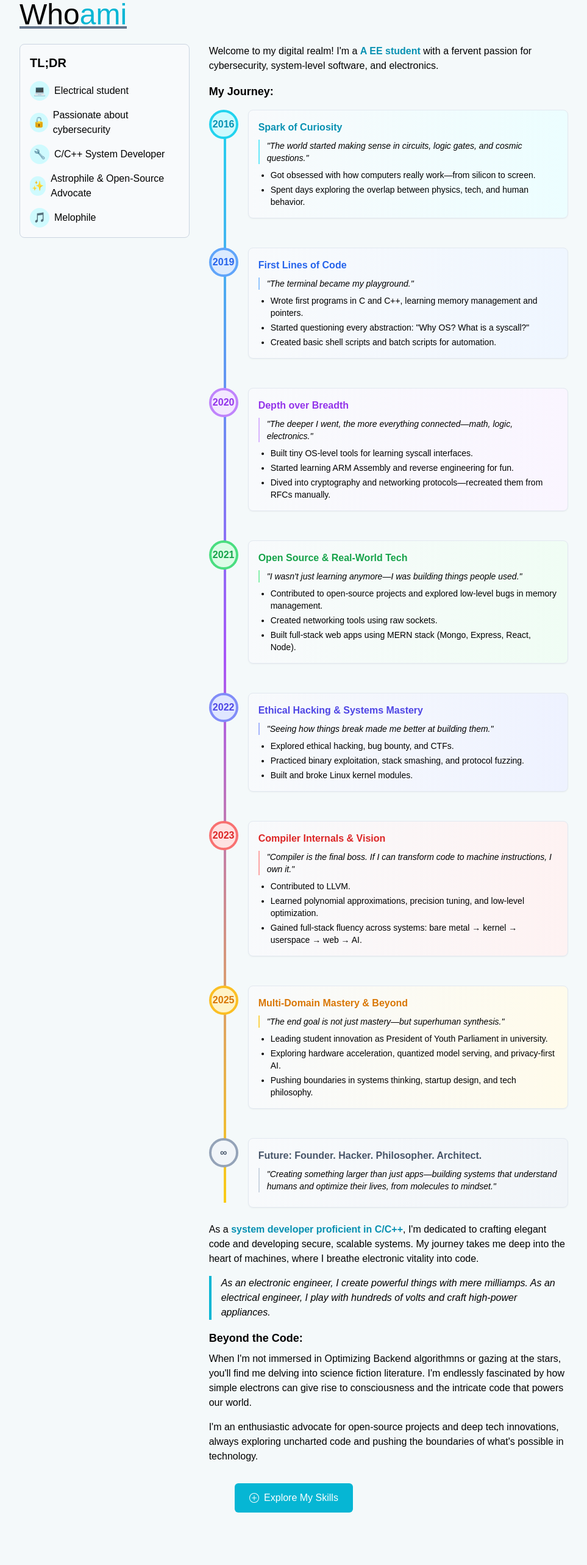
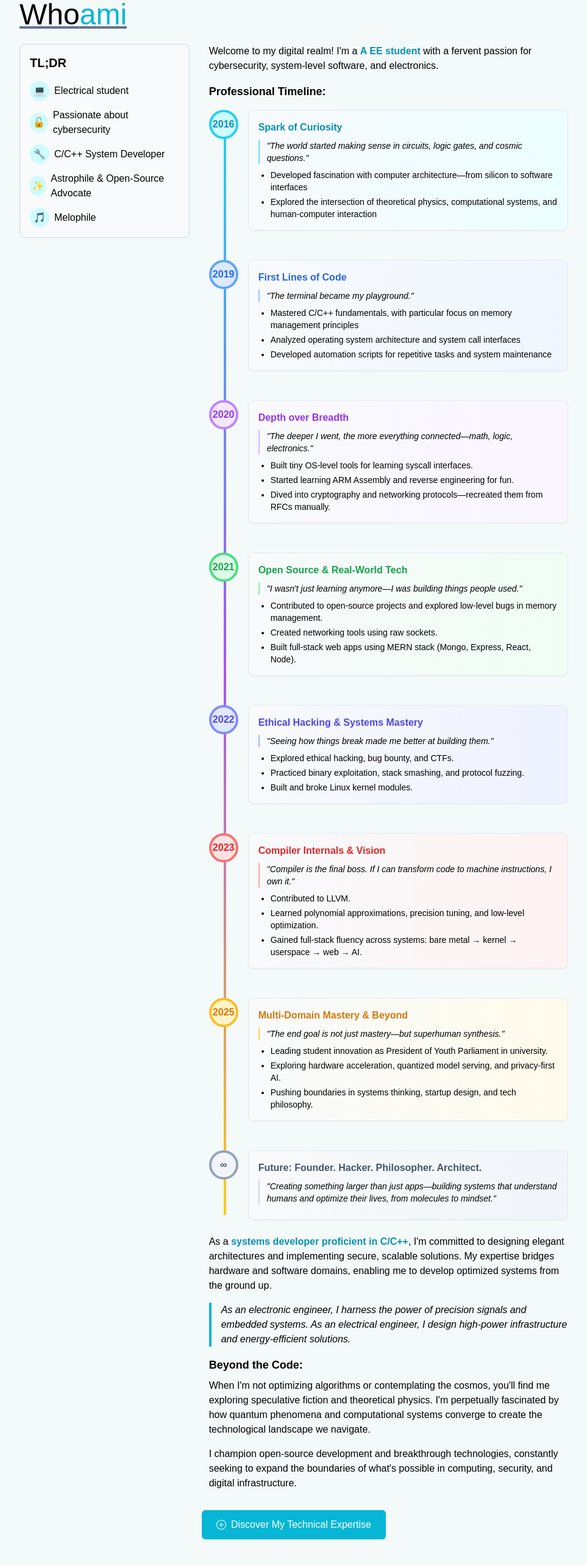
Before and after one commit to StarOne01/StarOne01.github.io, a Next.js app: page / in a window 1280 px wide. Shown: the part 860-3426 px from the top of the page at 61% size, without its empty margins (158-1121 px from the left). Built offline with nearby package versions, Linux system fonts and the light colour scheme; a web font is replaced by a local one.

Commit message:
feat: enhance Whoami section with updated professional narrative and add Professional component

```diff
--- a/src/app/page.tsx
+++ b/src/app/page.tsx
@@ -116,7 +116,7 @@ function Whoami() {
             </p>
 
             <div className="mb-6 relative">
-              <h4 className="text-lg font-semibold mb-4">My Journey:</h4>
+              <h4 className="text-lg font-semibold mb-4">Professional Timeline:</h4>
 
               <div className="relative">
                 {/* Journey Path Line */}
@@ -135,8 +135,8 @@ function Whoami() {
                         "The world started making sense in circuits, logic gates, and cosmic questions."
                       </blockquote>
                       <ul className="list-disc ml-5 text-sm space-y-1 mt-2">
-                        <li>Got obsessed with how computers really work—from silicon to screen.</li>
-                        <li>Spent days exploring the overlap between physics, tech, and human behavior.</li>
+                        <li>Developed fascination with computer architecture—from silicon to software interfaces</li>
+                        <li>Explored the intersection of theoretical physics, computational systems, and human-computer interaction</li>
                       </ul>
                     </div>
                   </div>
@@ -152,9 +152,9 @@ function Whoami() {
                         "The terminal became my playground."
                       </blockquote>
                       <ul className="list-disc ml-5 text-sm space-y-1 mt-2">
-                        <li>Wrote first programs in C and C++, learning memory management and pointers.</li>
-                        <li>Started questioning every abstraction: "Why OS? What is a syscall?"</li>
-                        <li>Created basic shell scripts and batch scripts for automation.</li>
+                        <li>Mastered C/C++ fundamentals, with particular focus on memory management principles</li>
+                        <li>Analyzed operating system architecture and system call interfaces</li>
+                        <li>Developed automation scripts for repetitive tasks and system maintenance</li>
                       </ul>
                     </div>
                   </div>
@@ -269,22 +269,22 @@ function Whoami() {
             <p className="mb-4">
               As a{" "}
               <span className="font-bold dark:text-yellow-300 text-cyan-600">
-                system developer proficient in C/C++
-              </span>, I'm dedicated to crafting elegant code and developing secure, scalable systems. My journey takes me deep into the heart of machines, where I breathe electronic vitality into code.
+                systems developer proficient in C/C++
+              </span>, I'm committed to designing elegant architectures and implementing secure, scalable solutions. My expertise bridges hardware and software domains, enabling me to develop optimized systems from the ground up.
             </p>
 
             <blockquote className="italic border-l-4 border-cyan-500 dark:border-yellow-300 pl-4 my-4">
-              As an electronic engineer, I create powerful things with mere milliamps.
-              As an electrical engineer, I play with hundreds of volts and craft high-power appliances.
+              As an electronic engineer, I harness the power of precision signals and embedded systems.
+              As an electrical engineer, I design high-power infrastructure and energy-efficient solutions.
             </blockquote>
 
             <h4 className="text-lg font-semibold mb-2">Beyond the Code:</h4>
             <p className="mb-4">
-              When I'm not immersed in Optimizing Backend algorithmns or gazing at the stars, you'll find me delving into science fiction literature. I'm endlessly fascinated by how simple electrons can give rise to consciousness and the intricate code that powers our world.
+              When I'm not optimizing algorithms or contemplating the cosmos, you'll find me exploring speculative fiction and theoretical physics. I'm perpetually fascinated by how quantum phenomena and computational systems converge to create the technological landscape we navigate.
             </p>
 
             <p>
-              I'm an enthusiastic advocate for open-source projects and deep tech innovations, always exploring uncharted code and pushing the boundaries of what's possible in technology.
+              I champion open-source development and breakthrough technologies, constantly seeking to expand the boundaries of what's possible in computing, security, and digital infrastructure.
             </p>
           </div>
         </div>
@@ -299,13 +299,100 @@ function Whoami() {
             <path d="M8 15A7 7 0 1 1 8 1a7 7 0 0 1 0 14zm0 1A8 8 0 1 0 8 0a8 8 0 0 0 0 16z"/>
             <path d="M8 4a.5.5 0 0 1 .5.5v3h3a.5.5 0 0 1 0 1h-3v3a.5.5 0 0 1-1 0v-3h-3a.5.5 0 0 1 0-1h3v-3A.5.5 0 0 1 8 4z"/>
           </svg>
-          Explore My Skills
+          Discover My Technical Expertise
         </a>
       </div>
     </div>
   );
 }
 
+function Professional() {
+  return (
+    <div id="professional" className="mt-20 mb-10">
+      <h2
+        className={
+          "text-4xl underline decoration-slate-500 font-semibold md:text-5xl " +
+          parkin.className
+        }
+      >
+        Current
+        <span className="dark:text-yellow-300 py-4 text-cyan-500 font-light">
+          Role
+        </span>
+      </h2>
+
+      <div className="mt-8 p-6 border border-slate-300 dark:border-slate-700 rounded-lg bg-gradient-to-r from-slate-50 to-cyan-50/30 dark:from-slate-800 dark:to-slate-800/80 hover:shadow-lg transition-all">
+        <div className="flex flex-col md:flex-row gap-6 items-start">
+          <div className="w-full md:w-1/3 mb-4 md:mb-0">
+            <div className="bg-white dark:bg-slate-900 p-5 rounded-lg shadow-md border border-slate-200 dark:border-slate-700">
+              <h3 className="text-xl font-bold text-cyan-600 dark:text-yellow-300 mb-2">
+                Co-founder & CTO
+              </h3>
+              <h4 className="text-lg font-medium mb-4">Auxacode Solutions</h4>
+              <div className="flex items-center text-sm text-slate-600 dark:text-slate-400 mb-3">
+                <svg xmlns="http://www.w3.org/2000/svg" className="h-4 w-4 mr-2" fill="none" viewBox="0 0 24 24" stroke="currentColor">
+                  <path strokeLinecap="round" strokeLinejoin="round" strokeWidth={2} d="M21 13.255A23.931 23.931 0 0112 15c-3.183 0-6.22-.62-9-1.745M16 6V4a2 2 0 00-2-2h-4a2 2 0 00-2 2v2m4 6h.01M5 20h14a2 2 0 002-2V8a2 2 0 00-2-2H5a2 2 0 00-2 2v10a2 2 0 002 2z" />
+                </svg>
+                Full Stack Development
+              </div>
+              <div className="flex items-center text-sm text-slate-600 dark:text-slate-400 mb-3">
+                <svg xmlns="http://www.w3.org/2000/svg" className="h-4 w-4 mr-2" fill="none" viewBox="0 0 24 24" stroke="currentColor">
+                  <path strokeLinecap="round" strokeLinejoin="round" strokeWidth={2} d="M12 15v2m-6 4h12a2 2 0 002-2v-6a2 2 0 00-2-2H6a2 2 0 00-2 2v6a2 2 0 002 2h2a2 2 0 002-2zm0 0V9a2 2 0 012-2h2a2 2 0 012 2v10m-6 0a2 2 0 002 2h2a2 2 0 002-2m0 0V5a2 2 0 012-2h2a2 2 0 012 2v14a2 2 0 01-2 2h-2a2 2 0 01-2-2z" />
+                </svg>
+                Cybersecurity
+              </div>
+              <div className="flex items-center text-sm text-slate-600 dark:text-slate-400">
+                <svg xmlns="http://www.w3.org/2000/svg" className="h-4 w-4 mr-2" fill="none" viewBox="0 0 24 24" stroke="currentColor">
+                  <path strokeLinecap="round" strokeLinejoin="round" strokeWidth={2} d="M9 19v-6a2 2 0 00-2-2H5a2 2 0 00-2 2v6a2 2 0 002 2h2a2 2 0 002-2zm0 0V9a2 2 0 012-2h2a2 2 0 012 2v10m-6 0a2 2 0 002 2h2a2 2 0 002-2m0 0V5a2 2 0 012-2h2a2 2 0 012 2v14a2 2 0 01-2 2h-2a2 2 0 01-2-2z" />
+                </svg>
+                Technical Leadership
+              </div>
+            </div>
+          </div>
+
+          <div className="w-full md:w-2/3">
+            <h3 className="text-xl font-semibold mb-3">Building Innovative Solutions</h3>
+            <p className="mb-4">
+              As the co-founder and CTO of <span className="font-semibold text-cyan-600 dark:text-yellow-300">Auxacode Solutions</span>, I lead our technical strategy and oversee the development of scalable, secure applications for businesses and organizations.
+            </p>
+            <p className="mb-4">
+              My expertise in full stack development and passion for cybersecurity has helped us build robust solutions that prioritize both functionality and security, providing our clients with reliable systems that protect their sensitive data.
+            </p>
+
+            <div className="mt-6 grid grid-cols-2 md:grid-cols-3 gap-3">
+              <div className="p-3 bg-white dark:bg-slate-800 border border-slate-200 dark:border-slate-700 rounded-md shadow-sm">
+                <div className="text-xs uppercase text-slate-500 dark:text-slate-400 mb-1">Focus Area</div>
+                <div className="font-medium">Web Applications</div>
+              </div>
+              <div className="p-3 bg-white dark:bg-slate-800 border border-slate-200 dark:border-slate-700 rounded-md shadow-sm">
+                <div className="text-xs uppercase text-slate-500 dark:text-slate-400 mb-1">Focus Area</div>
+                <div className="font-medium">API Development</div>
+              </div>
+              <div className="p-3 bg-white dark:bg-slate-800 border border-slate-200 dark:border-slate-700 rounded-md shadow-sm">
+                <div className="text-xs uppercase text-slate-500 dark:text-slate-400 mb-1">Focus Area</div>
+                <div className="font-medium">Secure Architecture</div>
+              </div>
+            </div>
+
+            <div className="mt-6">
+              <a
+                href="https://auxacode.com"
+                target="_blank"
+                rel="noopener noreferrer"
+                className="inline-flex items-center px-4 py-2 bg-cyan-500 dark:bg-yellow-500 text-white dark:text-black font-medium rounded-md hover:bg-cyan-600 dark:hover:bg-yellow-600 transition-colors"
+              >
+                <svg xmlns="http://www.w3.org/2000/svg" className="h-4 w-4 mr-2" fill="none" viewBox="0 0 24 24" stroke="currentColor">
+                  <path strokeLinecap="round" strokeLinejoin="round" strokeWidth={2} d="M10 6H6a2 2 0 00-2 2v10a2 2 0 002 2h10a2 2 0 002-2v-4M14 4h6m0 0v6m0-6L10 14" />
+                </svg>
+                Visit Auxacode Solutions
+              </a>
+            </div>
+          </div>
+        </div>
+      </div>
+    </div>
+  );
+}
 
 function Skills() {
   return (
@@ -316,9 +403,9 @@ function Skills() {
           parkin.className
         }
       >
-        Skills
+        Technical
         <span className="dark:text-yellow-300 py-4 text-cyan-500 font-light">
-          &Expertise
+          Proficiencies
         </span>
       </h2>
 
@@ -547,12 +634,11 @@ function Skills() {
             parkin.className
           }
         >
-          Also
+          Research
           <span className="text-cyan-400 dark:text-yellow-300">
             {" "}
-            Interested
-          </span>{" "}
-          in
+            Interests
+          </span>
         </h3>
         <div className="grid grid-cols-2 sm:grid-cols-3 md:grid-cols-4 lg:grid-cols-5 gap-3">
           {["Software Development", "Embedded Systems", "Digital & Analog Electronics",
@@ -577,16 +663,16 @@ function Contact() {
           parkin.className
         }
       >
-        Get in
+        Connect
         <span className="dark:text-yellow-300 py-4 text-cyan-500 font-light">
-          Touch
+          WithMe
         </span>
       </h2>
 
       <div className="mt-8 grid grid-cols-1 md:grid-cols-2 gap-8">
         <div>
           <p className="text-lg mb-6">
-            I'm always open to discussing new projects, creative ideas, or opportunities to be part of your vision. Feel free to reach out using your preferred method below.
+            I welcome discussions on innovative projects, technical collaborations, and opportunities to contribute to meaningful solutions. Reach out through any of the channels below.
           </p>
 
           <div className="space-y-4">
@@ -712,6 +798,7 @@ export default function Home() {
       <div className={"m-7 md:max-w-[900px] lg:mx-auto md:mx-16 mx-6 text-base " + parkin.className}>
         <Whoami />
         <br />
+        <Professional />
         <Skills />
         <ThingsIlove />
         <Contact />
```
